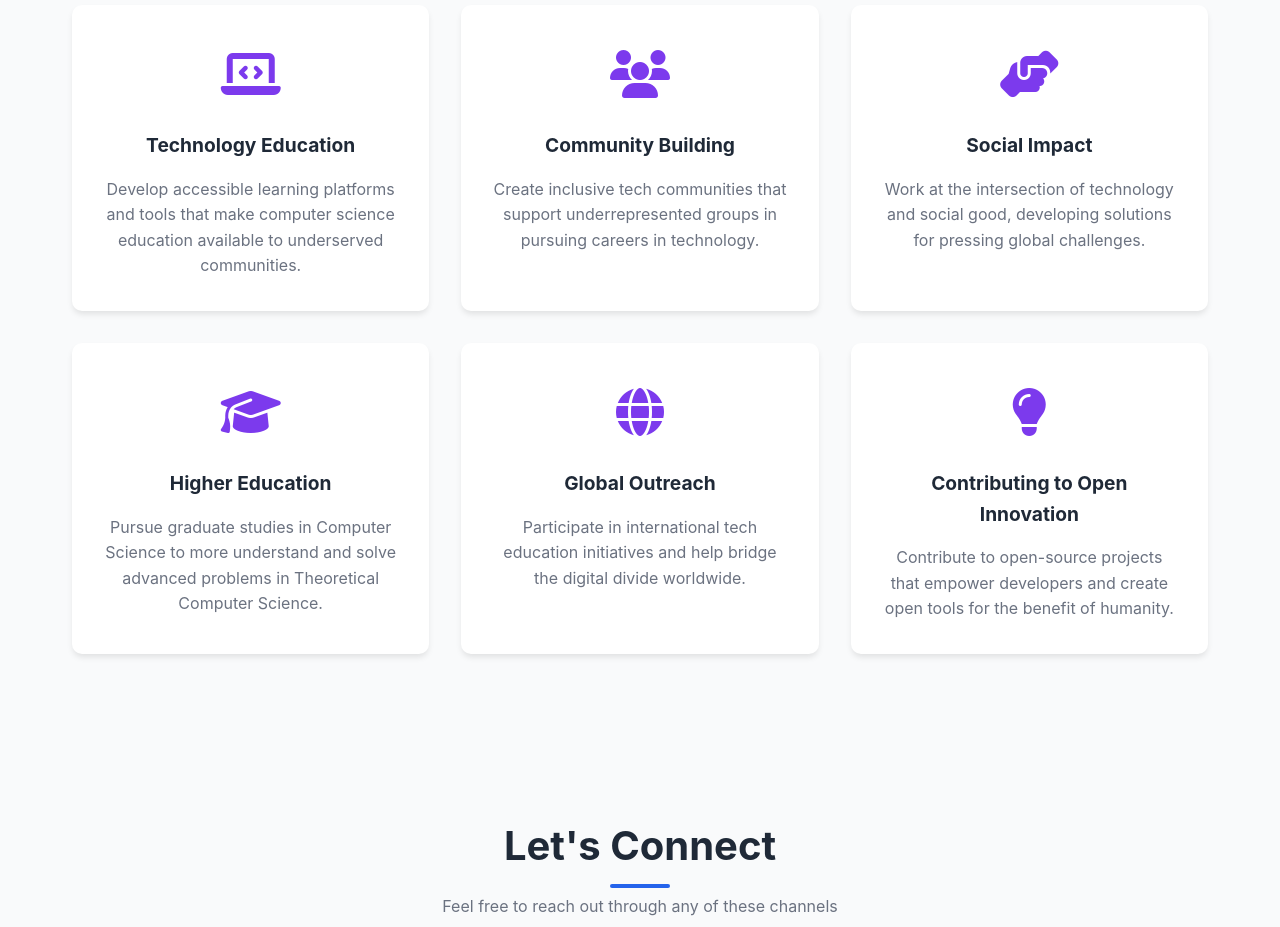
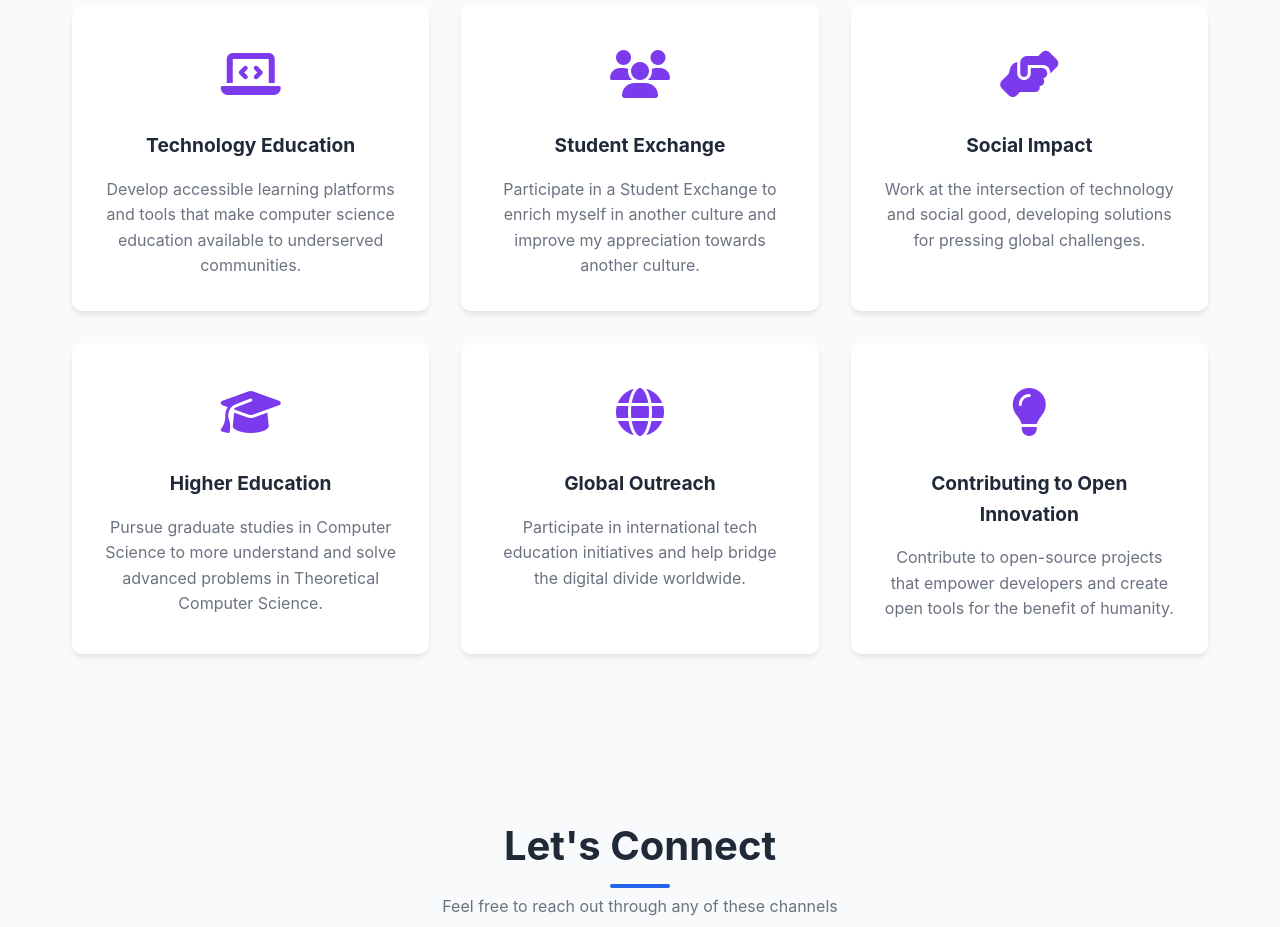
Before and after one commit to nandazahran/Secant_Nanda-Zahran-Syafiq_M0403241098, a plain HTML site: page index.html in a window 1280 px wide. Shown: the part 5460-6387 px from the top of the page. Drawn offline with Linux system fonts and the light colour scheme.

Commit message:
about me 4

```diff
--- a/index.html
+++ b/index.html
@@ -1033,8 +1033,8 @@
                     <div class="aspiration-icon">
                         <i class="fas fa-users"></i>
                     </div>
-                    <h3>Community Building</h3>
-                    <p>Create inclusive tech communities that support underrepresented groups in pursuing careers in technology.</p>
+                    <h3>Student Exchange</h3>
+                    <p>Participate in a Student Exchange to enrich myself in another culture and improve my appreciation towards another culture.</p>
                 </div>
                 <div class="aspiration-card">
                     <div class="aspiration-icon">
```
